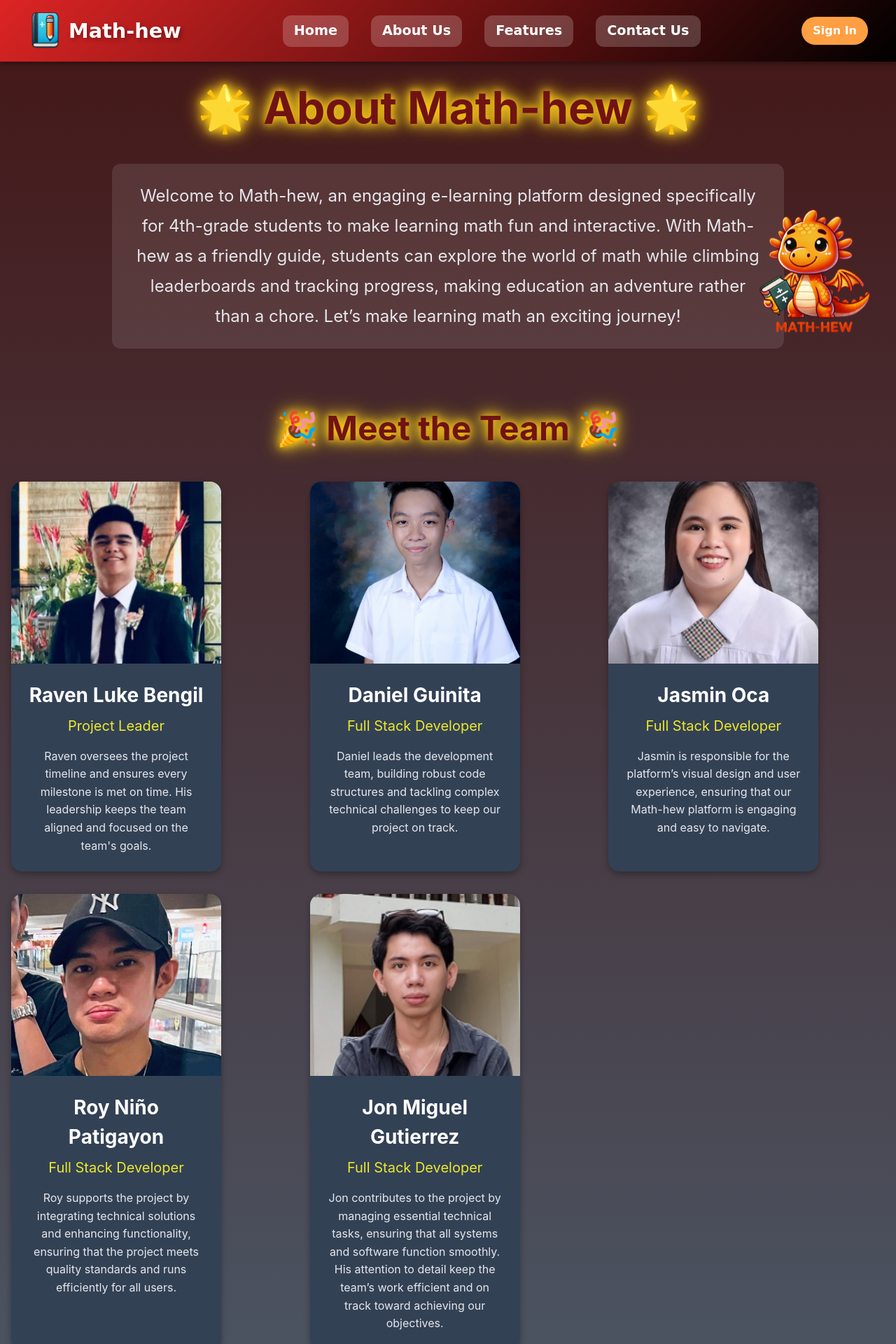
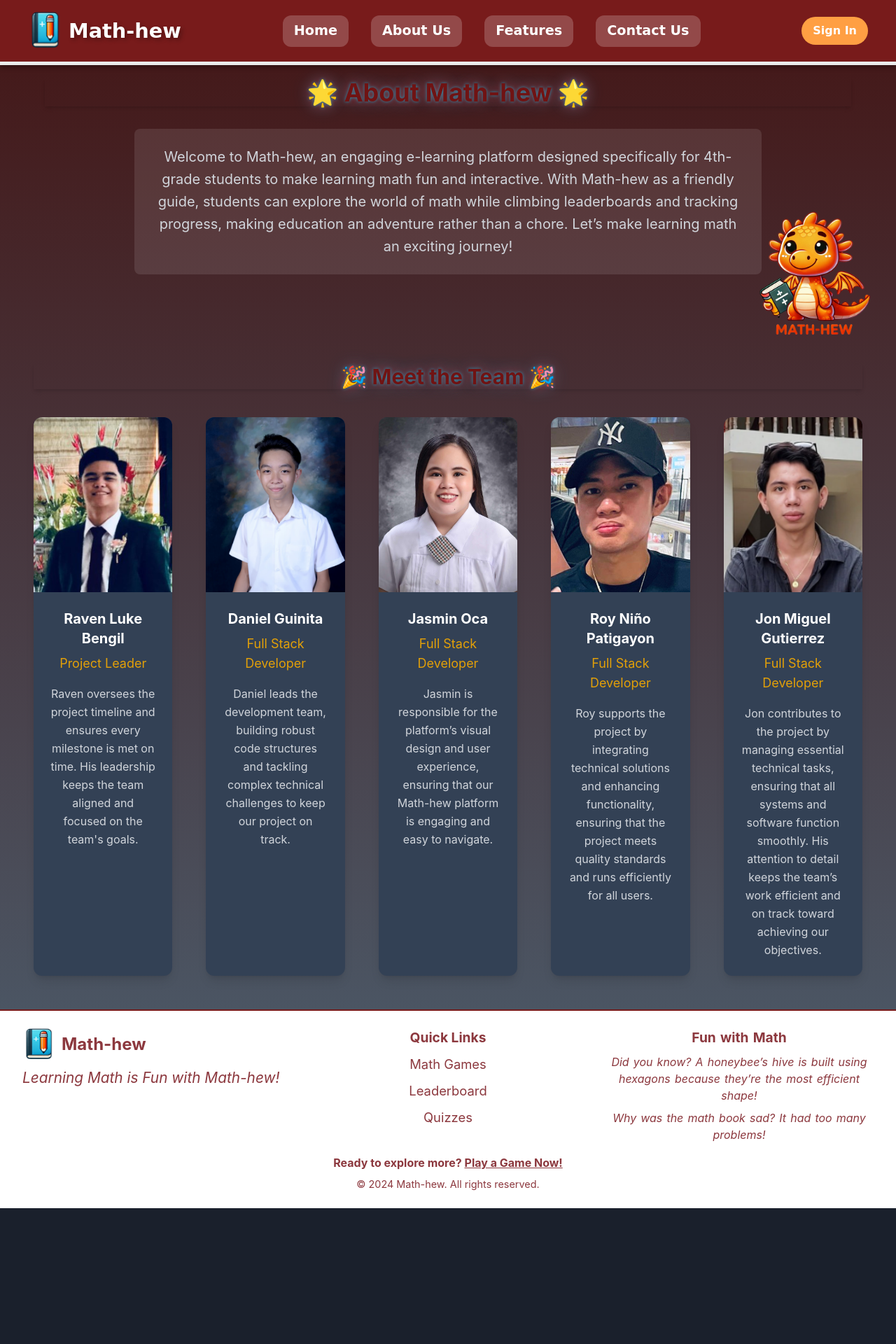
Before and after one commit to daniel-guinita/Math-hew, a React (Create React App) app: page /about-us in a window 1280 px wide. Shown: the top 1920 px of the page at 70% size. After the commit the page ends 1726 px from the top, so only its background shows below. Built offline with nearby package versions, Linux system fonts and the light colour scheme.

Commit message:
frontend recolor

```diff
--- a/src/components/Footer.jsx
+++ b/src/components/Footer.jsx
@@ -1,7 +1,6 @@
-import { Footer as FlowbiteFooter } from "flowbite-react";
 import { Link, useNavigate } from "react-router-dom";
 import { useSelector } from "react-redux";
-import "../styles/Footer.css";
+import "../styles/Footer.css"; // Ensure this import stays so the custom styles are applied.
 
 export default function FooterComponent() {
   const currentUser = useSelector((state) => state.user.currentUser);
@@ -19,7 +18,7 @@ export default function FooterComponent() {
   const randomJoke = "Why was the math book sad? It had too many problems!";
 
   return (
-    <FlowbiteFooter container className="footer-container">
+    <footer className="footer-container">
       <div className="footer-content">
         {/* Logo and Slogan */}
         <div className="footer-logo-section">
@@ -76,7 +75,7 @@ export default function FooterComponent() {
       {/* Bottom Section */}
       <div className="footer-bottom">
         <p className="footer-cta">
-          Ready to explore more?{" "}
+          Ready to explore more?{' '}
           <span
             className="footer-link-highlight"
             onClick={() => handleProtectedLinkClick("/games")}
@@ -84,10 +83,8 @@ export default function FooterComponent() {
             Play a Game Now!
           </span>
         </p>
-        <p className="footer-copyright">
-          © {new Date().getFullYear()} Math-hew. All rights reserved.
-        </p>
+        <p className="footer-copyright">© {new Date().getFullYear()} Math-hew. All rights reserved.</p>
       </div>
-    </FlowbiteFooter>
+    </footer>
   );
 }
--- a/src/pages/AboutUs.jsx
+++ b/src/pages/AboutUs.jsx
@@ -36,7 +36,7 @@ const AboutUs = () => {
       role: "Full Stack Developer",
       image: "/images/jon.png",
       description:
-        "Jon contributes to the project by managing essential technical tasks, ensuring that all systems and software function smoothly. His attention to detail keep the team’s work efficient and on track toward achieving our objectives.",
+        "Jon contributes to the project by managing essential technical tasks, ensuring that all systems and software function smoothly. His attention to detail keeps the team’s work efficient and on track toward achieving our objectives.",
     },
   ];
 
@@ -62,12 +62,12 @@ const AboutUs = () => {
 
       <div id="team" className="team-section mt-20">
   <h2 className="team-title animated-title">🎉 Meet the Team 🎉</h2>
-        <div className="grid grid-cols-1 md:grid-cols-2 lg:grid-cols-3 gap-12 mt-10">
+  <div className="grid-layout">
     {teamMembers.map((member) => (
       <div key={member.name} className="member-card">
         <img
           src={member.image}
-                alt={`${member.name}`}
+          alt={member.name}
           className="member-card-img"
         />
         <div className="member-card-info">
--- a/src/styles/AboutUs.css
+++ b/src/styles/AboutUs.css
@@ -1,181 +1,125 @@
+@tailwind base;
+@tailwind components;
+@tailwind utilities;
+
+@layer utilities {
+  @keyframes fade-in-up {
+    from {
+      opacity: 0;
+      transform: translateY(30px);
+    }
+    to {
+      opacity: 1;
+      transform: translateY(0);
+    }
+  }
+
+  .animate-fade-in-up {
+    animation: fade-in-up 1s ease-out;
+  }
+}
+
 /* AboutUs Container and Background */
 .aboutus-container {
-  min-height: 100vh;
-  background: linear-gradient(to bottom, #441717, #4b5563);
-  position: relative;
-  color: #f8fafc;
-  padding: 3rem 1rem;
-  display: flex;
-  flex-direction: column;
-  align-items: center;
-  justify-content: flex-start;
-  margin-top: 2%;
-  overflow: hidden;
+  @apply min-h-screen bg-gradient-to-b from-[#441717] to-[#4b5563] relative text-gray-100 p-12 flex flex-col items-center justify-start mt-8 overflow-hidden;
 }
-
-/* Floating Decorative Elements */
-.aboutus-container::before,
-.aboutus-container::after {
-  content: "";
-  position: absolute;
-  border-radius: 50%;
-  opacity: 0.7;
-  animation: float 6s ease-in-out infinite;
-}
-
-/* .aboutus-container::before {
-  width: 200px;
-  height: 200px;
-  background: rgba(0, 12, 0, 0.5);
-  top: 10%;
-  left: 5%;
-  animation-delay: 0s;
-} */
-
-/* .aboutus-container::after {
-  width: 150px;
-  height: 150px;
-  background: rgba(255, 99, 71, 0.5);
-  bottom: 15%;
-  right: 10%;
-  animation-delay: 2s;
-} */
 
 /* Title and Subtext */
 .aboutus-title {
-  font-size: 4rem;
-  font-weight: bold;
-  color: #701313;
-  margin-bottom: 2rem;
-  margin-top: 2rem;
-  text-shadow: 3px 3px 10px rgba(0, 0, 0, 0.5);
-  text-align: center;
-  animation: glow 2s infinite;
+  @apply text-4xl font-bold text-[#701313] mb-8 mt-8 text-center shadow-md animate-pulse;
 }
 
 .aboutus-subtext {
-  font-size: 1.5rem;
-  color: #e5e7eb;
-  line-height: 1.8;
-  text-align: center;
-  max-width: 60rem;
-  margin: 0 auto 3rem auto;
-  background: rgba(255, 255, 255, 0.1);
-  padding: 1.5rem 2rem;
-  border-radius: 0.75rem;
-  animation: fadeInUp 1.5s ease-out;
+  @apply text-xl text-gray-300 leading-8 text-center max-w-4xl mx-auto mb-12 bg-white/10 p-6 rounded-lg animate-fade-in-up;
 }
 
 /* Team Section */
 .team-section {
-  width: 100%;
+  @apply w-full mt-20;
 }
 
 .team-title {
-  font-size: 3rem;
-  font-weight: bold;
-  color: #701313;
-  text-align: center;
-  text-shadow: 2px 2px 5px rgba(0, 0, 0, 0.5);
-  margin-top: -50px;
-  animation: glow 2s infinite alternate;
+  @apply text-3xl font-bold text-[#701313] text-center shadow-md animate-pulse;
 }
 
-/* Member Cards Grid */
-.team-section .grid {
-  display: grid;
-  grid-template-columns: repeat(auto-fit, minmax(300px, 1fr));
-  gap: 2rem;
-  justify-content: center;
+/* Grid Layout for Team Members */
+.team-section .grid-layout {
+  @apply grid grid-cols-1 md:grid-cols-2 lg:grid-cols-5 gap-12 mt-10; /* Grid setup */
 }
 
 /* Member Card */
 .member-card {
-  background-color: #334155;
-  border-radius: 1rem;
-  box-shadow: 0 4px 10px rgba(0, 0, 0, 0.3);
-  overflow: hidden;
-  text-align: center;
-  transition: transform 0.3s ease, box-shadow 0.3s ease;
-  width: 100%;
-  max-width: 300px;
-  animation: fadeIn 1.5s ease;
+  @apply bg-[#334155] rounded-xl shadow-lg overflow-hidden text-center transition-transform duration-300 ease-in-out;
+  width: 100%; /* Ensure full width in grid */
+  height: auto;
 }
 
 .member-card:hover {
-  transform: translateY(-10px);
-  box-shadow: 0 8px 16px rgba(0, 0, 0, 0.5);
+  @apply -translate-y-2 shadow-2xl;
 }
 
-/* Member Image */
-.member-card img {
-  width: 100%;
-  height: 260px;
-  object-fit: cover;
-  transition: transform 0.3s ease;
+.member-card-img {
+  @apply w-full object-cover transition-transform duration-300; /* Ensure it covers the width */
+  height: 250px; /* Fixed height to make all images uniform */
 }
 
-.member-card img:hover {
-  transform: scale(1.05);
+.member-card-img:hover {
+  @apply scale-105;
 }
 
 /* Member Info */
 .member-card-info {
-  padding: 1.5rem;
+  @apply p-6; /* Used original padding */
 }
 
 .member-card-name {
-  font-size: 1.75rem;
-  font-weight: bold;
-  color: #ffffff;
-  margin-bottom: 0.5rem;
+  @apply text-xl font-bold text-white mb-2; /* Adjusted font size */
 }
 
 .member-card-role {
-  font-size: 1.25rem;
-  color: #ece92b;
-  margin-bottom: 1rem;
+  @apply text-lg text-yellow-400 mb-4; /* Adjusted font size */
 }
 
 .member-card-description {
-  font-size: 1rem;
-  line-height: 1.6;
-  color: #e5e7eb;
+  @apply text-base leading-relaxed text-gray-300;
 }
 
 /* Bouncing Math-hew Logo */
 .bouncing-logo {
-  position: absolute;
-  right: -40px;
-  top: 210px;
-  width: 200px;
-  height: auto;
-  animation: bounce 2s infinite;
-  transition: width 0.3s ease;
+  @apply absolute right-[-40px] top-[210px] w-[200px] animate-bounce transition-all;
 }
 
 /* Responsive Adjustments for Logo */
 @media (max-width: 1024px) {
   .bouncing-logo {
-    width: 100px;
-    right: -40px;
-    top: 210px;
+    @apply w-[100px];
   }
 }
 
 @media (max-width: 768px) {
   .bouncing-logo {
-    width: 80px;
-    right: -40px;
-    top: 210px;
+    @apply w-[80px];
   }
 }
 
 @media (max-width: 480px) {
   .bouncing-logo {
-    width: 60px;
-    right: -40px;
-    top: 210px;
+    @apply w-[60px];
+  }
+}
+
+/* Responsive Adjustments */
+@media (max-width: 768px) {
+  .aboutus-title {
+    @apply text-3xl;
+  }
+
+  .aboutus-subtext {
+    @apply text-lg;
+  }
+
+  .team-title {
+    @apply text-2xl;
   }
 }
 
@@ -189,16 +133,7 @@
   }
 }
 
-@keyframes float {
-  0%, 100% {
-    transform: translateY(0);
-  }
-  50% {
-    transform: translateY(-20px);
-  }
-}
-
-@keyframes fadeInUp {
+@keyframes fade-in-up {
   from {
     opacity: 0;
     transform: translateY(30px);
@@ -209,30 +144,11 @@
   }
 }
 
-@keyframes glow {
-  0% {
+@keyframes pulse {
+  0%, 100% {
     text-shadow: 0 0 5px #0caad1, 0 0 15px #ce0000, 0 0 20px #0caad1;
   }
   50% {
     text-shadow: 0 0 10px #a32727, 0 0 20px #851414, 0 0 30px #5a0606;
   }
-  100% {
-    text-shadow: 0 0 5px #e20707, 0 0 15px #a33838, 0 0 20px #ca0e0e;
-  }
 }
-
-/* Responsive Adjustments */
-@media (max-width: 768px) {
-  .aboutus-title {
-    font-size: 3rem;
-  }
-
-  .aboutus-subtext {
-    font-size: 1.25rem;
-    text-align: center;
-  }
-
-  .team-title {
-    font-size: 2.5rem;
-  }
-}
--- a/src/styles/Footer.css
+++ b/src/styles/Footer.css
@@ -1,22 +1,22 @@
-/* General Footer Styles */
+/* Footer Container */
 .footer-container {
-  background: linear-gradient(135deg, #ffcc33, #ff6f61);
-  color: #fff;
-  font-family: "Comic Sans MS", cursive, sans-serif;
-  padding: 1.5rem;
+  background-color: #FFFFFF;
+  color: #8c383e;
+  padding: 1.5rem 2rem;
   text-align: center;
-  border-top: 5px solid #1900a8;
+  border-top: 2.5px solid #781b1b;
 }
 
+/* Footer Content Layout */
 .footer-content {
+  max-width: 1700px;
+  margin: 0 auto;
   display: grid;
   grid-template-columns: 1fr 1fr 1fr;
-  align-items: flex-start;
   gap: 2rem;
-  max-width: 1700px;
-  margin: 0 auto;
 }
 
+/* Logo Section */
 .footer-logo-section {
   text-align: left;
 }
@@ -28,7 +28,8 @@
 }
 
 .footer-logo-img {
-  width: 50px;
+  width: 3rem;
+  height: 3rem;
 }
 
 .footer-logo-text {
@@ -39,12 +40,14 @@
 .footer-slogan {
   font-size: 1.3rem;
   margin-top: 0.5rem;
-  color: #f5f5f5;
+  color: #8c383e;
   font-style: italic;
 }
 
+/* Links Section */
 .footer-links-section {
   text-align: center;
+  font-size: 20px;
 }
 
 .footer-title {
@@ -65,8 +68,8 @@
 .footer-link-button {
   background: none;
   border: none;
-  color: #fff;
-  font-size: 1rem;
+  color: #8c383e;;
+  font-size: 1.15rem ;
   cursor: pointer;
   text-align: center;
 }
@@ -76,6 +79,7 @@
   text-decoration: underline;
 }
 
+/* Fun Section */
 .footer-fun-section {
   text-align: center;
   word-spacing: 0.1rem;
@@ -88,11 +92,11 @@
   font-style: italic;
 }
 
-/* Footer Bottom Section */
+/* Bottom Section */
 .footer-bottom {
   margin-top: 1rem;
   font-size: 0.9rem;
-  color: #f5f5f5;
+  color: #8c383e;
 }
 
 .footer-cta {
@@ -102,11 +106,16 @@
 }
 
 .footer-link-highlight {
-  color: #4f03ff;
+  color: #8c383e;
   cursor: pointer;
   text-decoration: underline;
 }
 
 .footer-link-highlight:hover {
-  color: #4f03ff;
+  color: #d97706;
 }
+
+.footer-copyright {
+  margin-top: 0.5rem;
+  font-size: 0.9rem;
+}
--- a/src/styles/Header.css
+++ b/src/styles/Header.css
@@ -1,6 +1,6 @@
 /* General Header Styling */
 .header {
-  background: linear-gradient(135deg, #dd2424, #000000);
+  background-color: #781b1b;
   color: #fff;
   padding: 1rem;
   position: fixed;
@@ -8,6 +8,7 @@
   width: 100%;
   z-index: 1000;
   box-shadow: 0px 4px 6px rgba(0, 0, 0, 0.3);
+  border-bottom: #EBEBEB 5px solid;
 }
 
 .header-container {
--- a/src/styles/Home.css
+++ b/src/styles/Home.css
@@ -3,11 +3,12 @@
   display: flex;
   align-items: center;
   justify-content: center;
-  background: linear-gradient(135deg, #2a5175, #b94444);
   position: relative;
   padding: 2rem;
   overflow: hidden;
+  background: linear-gradient(to bottom, #781b1b, #8c383e, #FFFFFF); /* Gradient from top to bottom */
 }
+
 
 .home-content {
   display: flex;
@@ -28,10 +29,9 @@
 .home-title {
   font-size: 3.5rem;
   font-weight: 900;
-  color: #ffffff;
+  color: #ffdf16;
   text-shadow: 2px 2px 4px rgba(14, 185, 228, 0.3);
   margin-bottom: 1rem;
-  animation: glow 2s infinite; /* Glow animation for the title */
 }
 
 .home-description {
@@ -43,9 +43,9 @@
 }
 
 .learn-button {
-  background: #0e5a5f;
-  color: #ffffff;
-  font-size: 1.5rem;
+  background: #FFFFFF;
+  color: #781b1b;
+  font-size: 1.75rem;
   font-weight: bold;
   padding: 0.75rem 2rem;
   border-radius: 50px;
@@ -55,7 +55,6 @@
 }
 
 .learn-button:hover {
-  background: #744d1b;
   transform: scale(1.1);
 }
 
--- a/tailwind.config.js
+++ b/tailwind.config.js
@@ -4,7 +4,11 @@ module.exports = {
     "./node_modules/flowbite-react/**/*.{js,jsx,ts,tsx}",
   ],
   theme: {
-    extend: {},
+    extend: {
+      fontFamily: {
+        comic: ['"Comic Sans MS"', 'cursive', 'sans-serif'],
+      },
+    },
   },
   plugins: [require('flowbite/plugin')],
-}
+};
```
Lines whose indentation alone changed are shown as unchanged.
